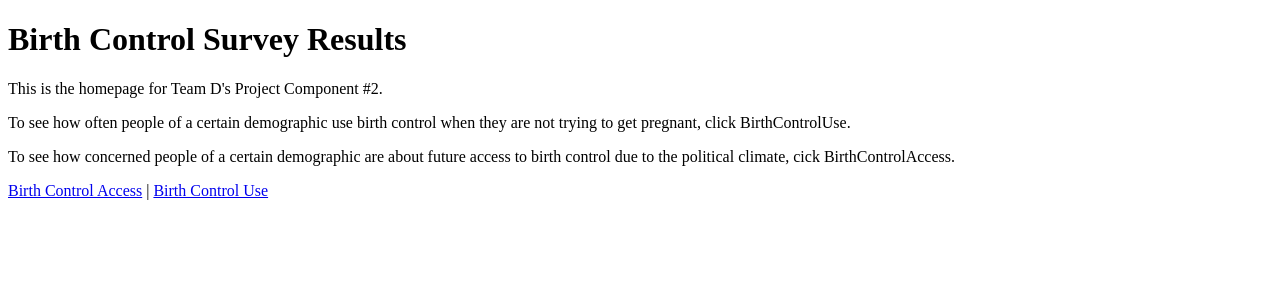
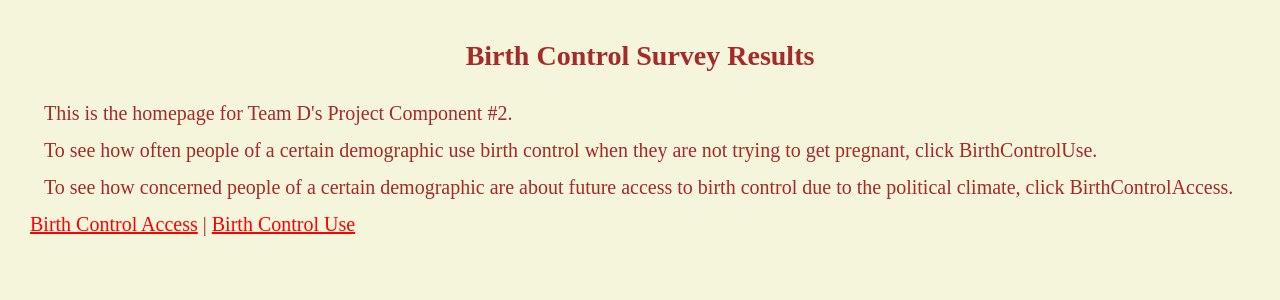
Before and after one commit to CS257-F23/team-project-d, a Flask app: page / in a window 1280 px wide. Shown: the top 300 px of the page. Run offline with Flask 3, Linux system fonts and the light colour scheme.

Commit message:
templates

```diff
--- a/templates/access.html
+++ b/templates/access.html
@@ -2,6 +2,7 @@
 <html>
 <head>
     <title>Birth Control Access By Demographics</title>
+    <link rel= "stylesheet" href="{{url_for('static', filename='access.css')}}">
 </head>
 <body>
     <h1>Look Up For Birth Control Access</h1>
--- a/templates/homepage.html
+++ b/templates/homepage.html
@@ -1,12 +1,14 @@
 <!DOCTYPE html>
 <html>
+  <head>
+    <h1>Birth Control Survey Results</h1>
+    <link rel= "stylesheet" href="{{url_for('static', filename='homepage.css')}}">
+  </head>
 <body>
-
-  <h1>Birth Control Survey Results</h1>
 
   <p>This is the homepage for Team D's Project Component #2.</p>
   <p>To see how often people of a certain demographic use birth control when they are not trying to get pregnant, click BirthControlUse.</p>
-  <p>To see how concerned people of a certain demographic are about future access to birth control due to the political climate, cick BirthControlAccess.</p>
+  <p>To see how concerned people of a certain demographic are about future access to birth control due to the political climate, click BirthControlAccess.</p>
 
 
   <nav id="myNav">
--- a/templates/use.html
+++ b/templates/use.html
@@ -2,6 +2,7 @@
 <html>
 <head>
     <title>Birth Contro Use By Demographics</title>
+    <link rel= "stylesheet" href="{{url_for('static', filename='use.css')}}">
 </head>
 <body>
 
```
